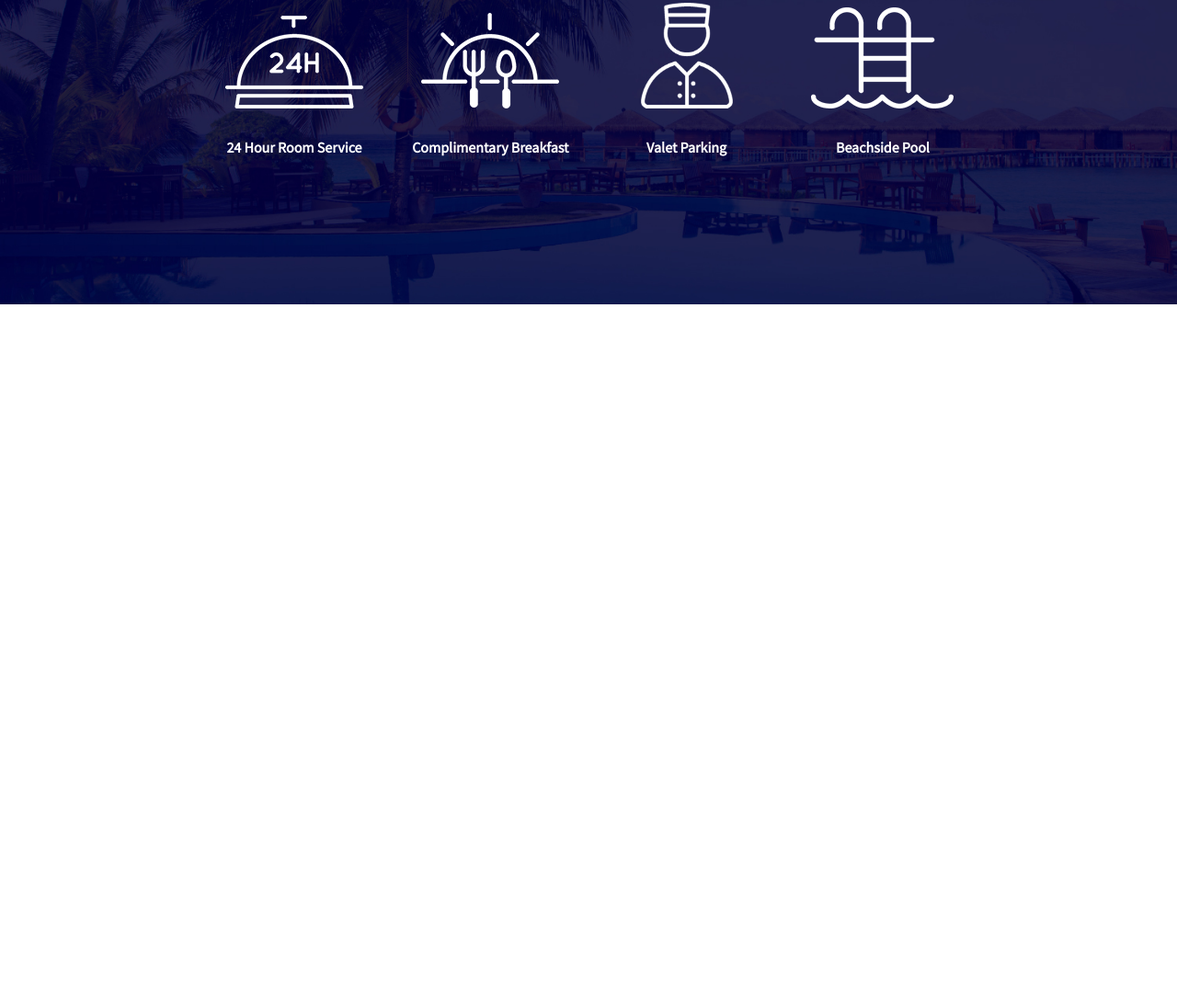
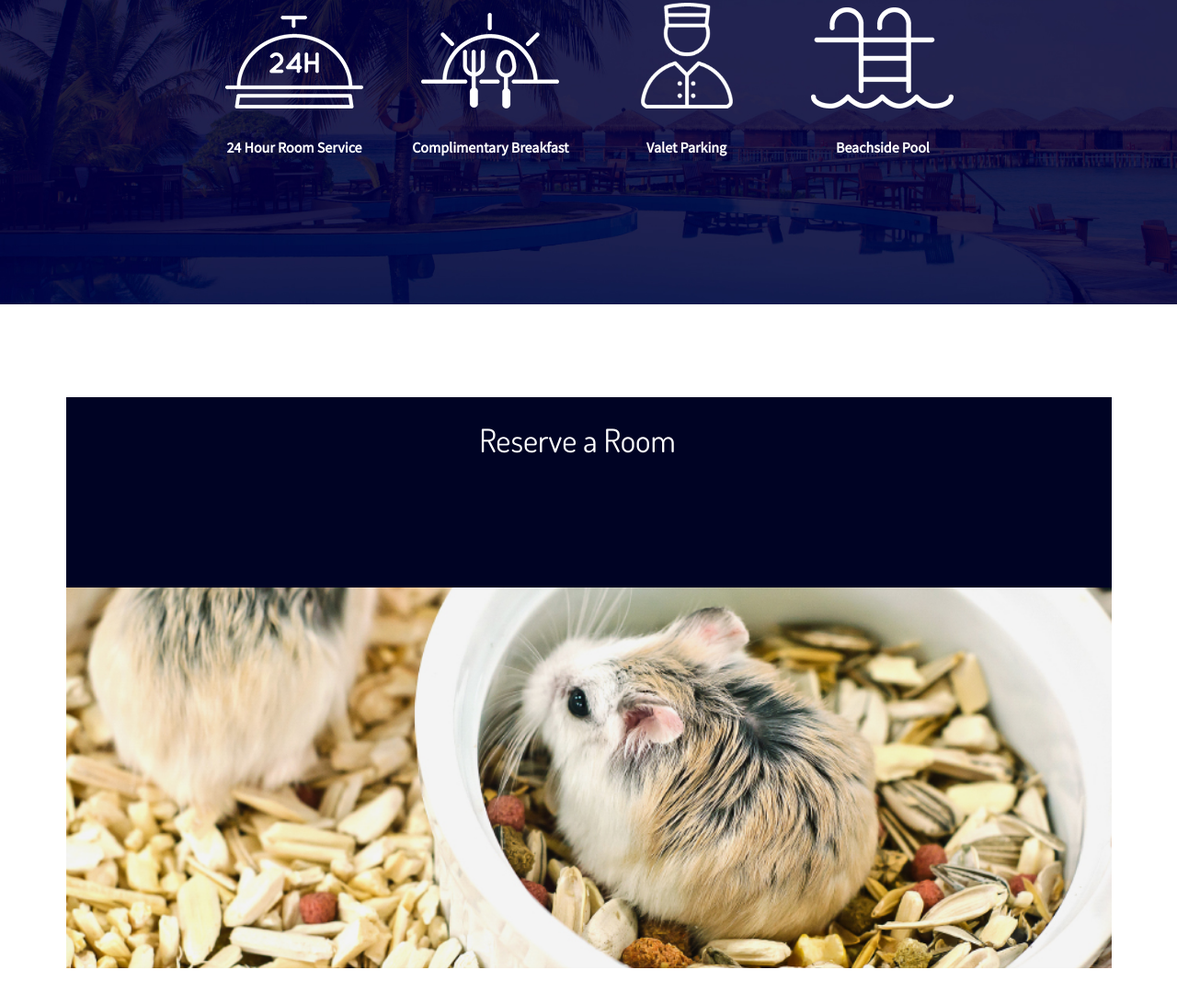
Before and after one commit to peedrama/MannAHamsterHotel, a plain HTML site: page index.html in a window 1280 px wide. Shown: the part 3160-4252 px from the top of the page at 92% size. Before the commit the page ends 3491 px from the top, so only its background shows below. Drawn offline with nearby package versions, Linux system fonts and the light colour scheme.

Commit message:
Reserve templated

```diff
--- a/CSS/style.css
+++ b/CSS/style.css
@@ -251,3 +251,26 @@ header {
     align-items: flex-end;
     padding-top: 30px;
 }
+
+.reserve {
+    height: 721px;
+    max-width: 1137px;
+}
+
+.res-form {
+    background-color: #000324;
+    height: 207px;
+    margin-top: 101px;
+}
+
+.res-img {
+    height: 414px;
+    background-image: url("../assets/hamsterreserve.jpg");
+    background-size: cover;
+    background-position: 50% 70%;
+}
+
+.res-header {
+    color: #FFFFFF;
+    padding-top: 25px;
+}
--- a/index.html
+++ b/index.html
@@ -219,6 +219,18 @@
     </div>
 
     <!-- Reserve Room -->
+    <div class="container-fluid reserve">
+        <div class="row res-form">
+            <div class="row res-header">
+                <h2 class="text-center dosis">Reserve a Room</h2>
+            </div>
+            <div class="row"></div>
+        </div>
+        <div class="row res-img">
+
+        </div>
+
+    </div>
 
     <!-- Bootstrap script -->
     <script src="https://cdn.jsdelivr.net/npm/bootstrap@5.2.2/dist/js/bootstrap.bundle.min.js"
```
